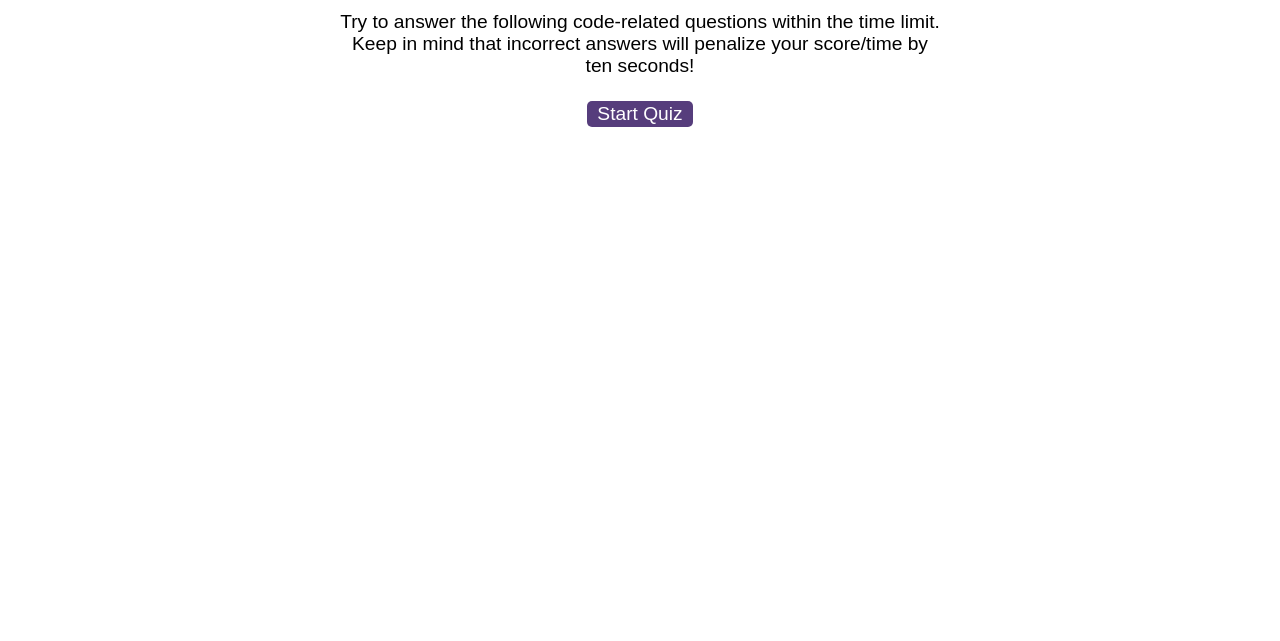
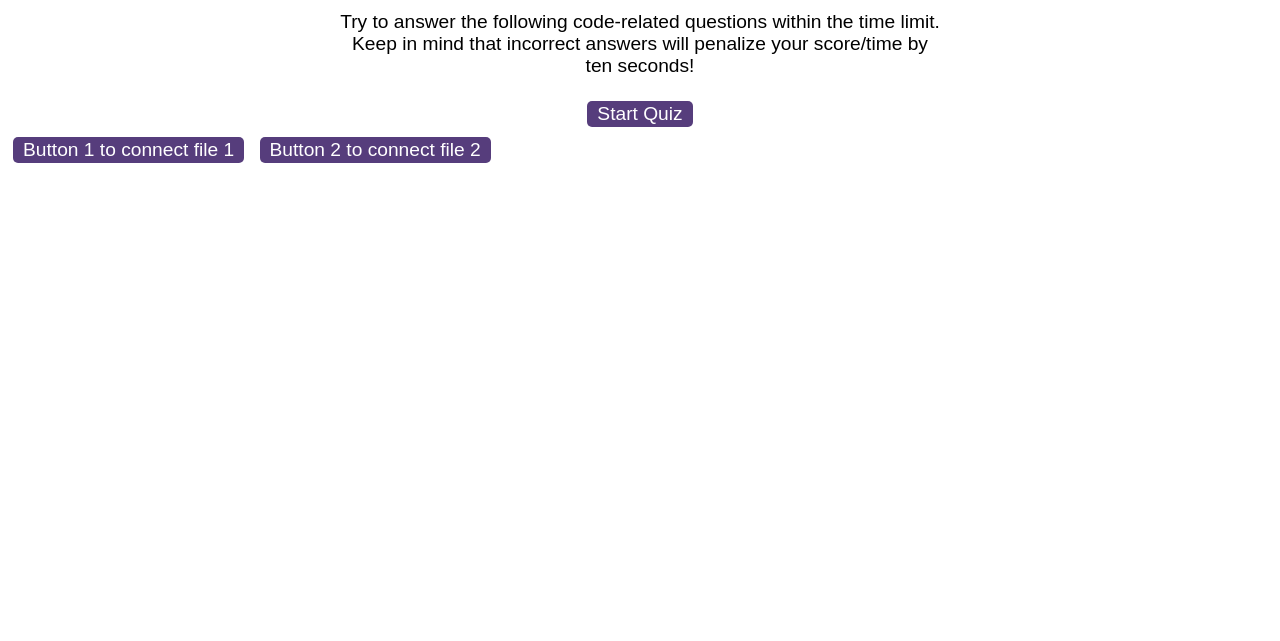
Before and after one commit to AfroNeo/WebAPIs, a plain HTML site: page index.html in a window 1280 px wide. Shown: the part 159-800 px from the top of the page. Drawn offline with Linux system fonts and the light colour scheme; files whose address does not match are found by name.

Commit message:
2 scripts.js added

```diff
--- /dev/null
+++ b/assets/logic.js
@@ -0,0 +1,3 @@
+function button2Func() {
+    alert("File 2 Connected")
+}
--- /dev/null
+++ b/assets/questions.js
@@ -0,0 +1,4 @@
+function button1Func() {
+    alert("File 1 Connected")
+}
+console.log(button1Func)
--- a/index.html
+++ b/index.html
@@ -41,6 +41,8 @@
 
       <div id="feedback" class="feedback hide"></div>
     </div>
+    <button onclick="button1Func()">Button 1 to connect file 1</button>
+    <button onclick="button2Func()">Button 2 to connect file 2</button>
 
     <script src="./assets/js/questions.js"></script>
     <script src="./assets/js/logic.js"></script>
```
Also changed, not shown: script.js (deleted).
